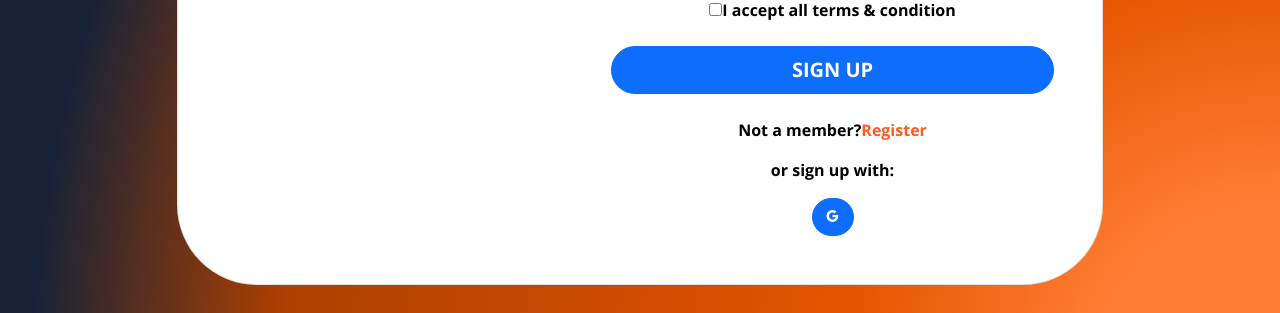
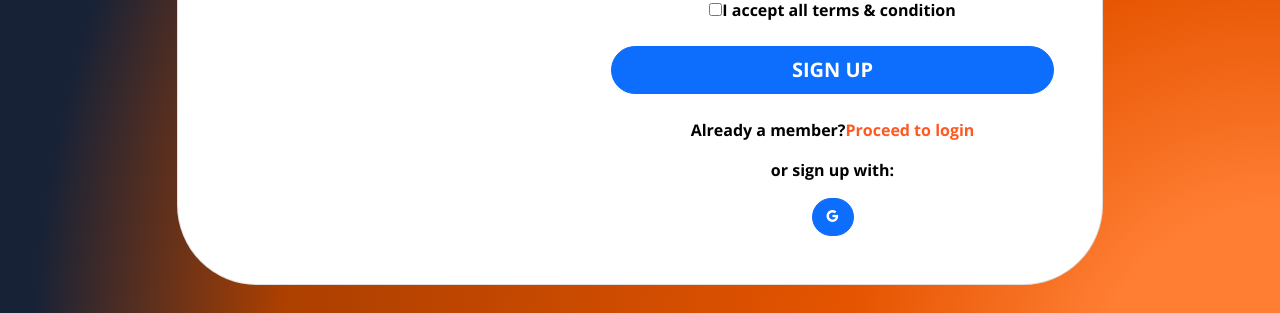
Before and after one commit to latrondav/panda, a Django app: page /signup/ in a window 1280 px wide. Shown: the part 1008-1321 px from the top of the page. Run offline with Django 3.2, Linux system fonts and the light colour scheme; some libraries are stand-ins or nearby versions.

Commit message:
django update

```diff
--- a/spongebob/templates/signup.html
+++ b/spongebob/templates/signup.html
@@ -140,7 +140,7 @@
                                     <br>
 
                                     <div class="text-center">
-                                        <p><strong>Not a member?</strong><a href="/sign up/"><strong>Register</strong></a></p>
+                                        <p><strong>Already a member?</strong><a href="/login/"><strong>Proceed to login</strong></a></p>
                                         <p><strong>or sign up with:</strong></p>
 
                                         <button type="button" class="btn btn-primary btn-floating " style="border-radius: 10rem;">
--- a/spongebob/views.py
+++ b/spongebob/views.py
@@ -12,7 +12,7 @@ from django.core.mail import send_mail
 from django.contrib.sites.shortcuts import get_current_site
 from django.template.loader import render_to_string
 from django.utils.http import urlsafe_base64_decode, urlsafe_base64_encode
-from django.utils.encoding import force_bytes, force_text
+from django.utils.encoding import force_bytes, force_str
 from .models import contact
 from spongebob.models import contact
 from . token import generate_token
@@ -127,7 +127,7 @@ def signout_page(request):
 
 def activate(request, uidb64, token):
     try:
-        uid = force_text(urlsafe_base64_decode(uidb64))
+        uid = force_str(urlsafe_base64_decode(uidb64))
         myuser = User.objects.get(pk=uid)
     except (TypeError, ValueError, OverflowError, User.DoesNotExist):
         myuser = None
```
